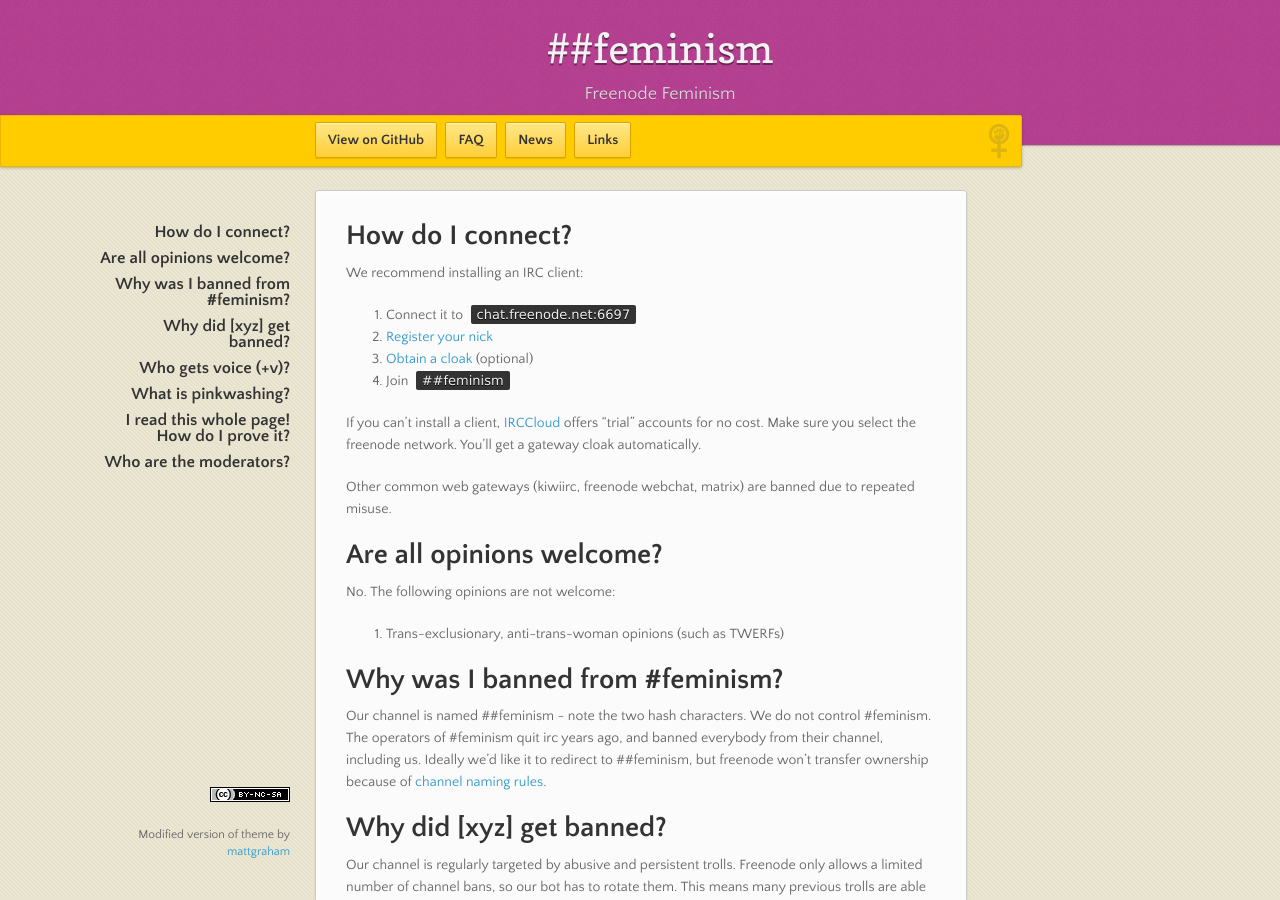
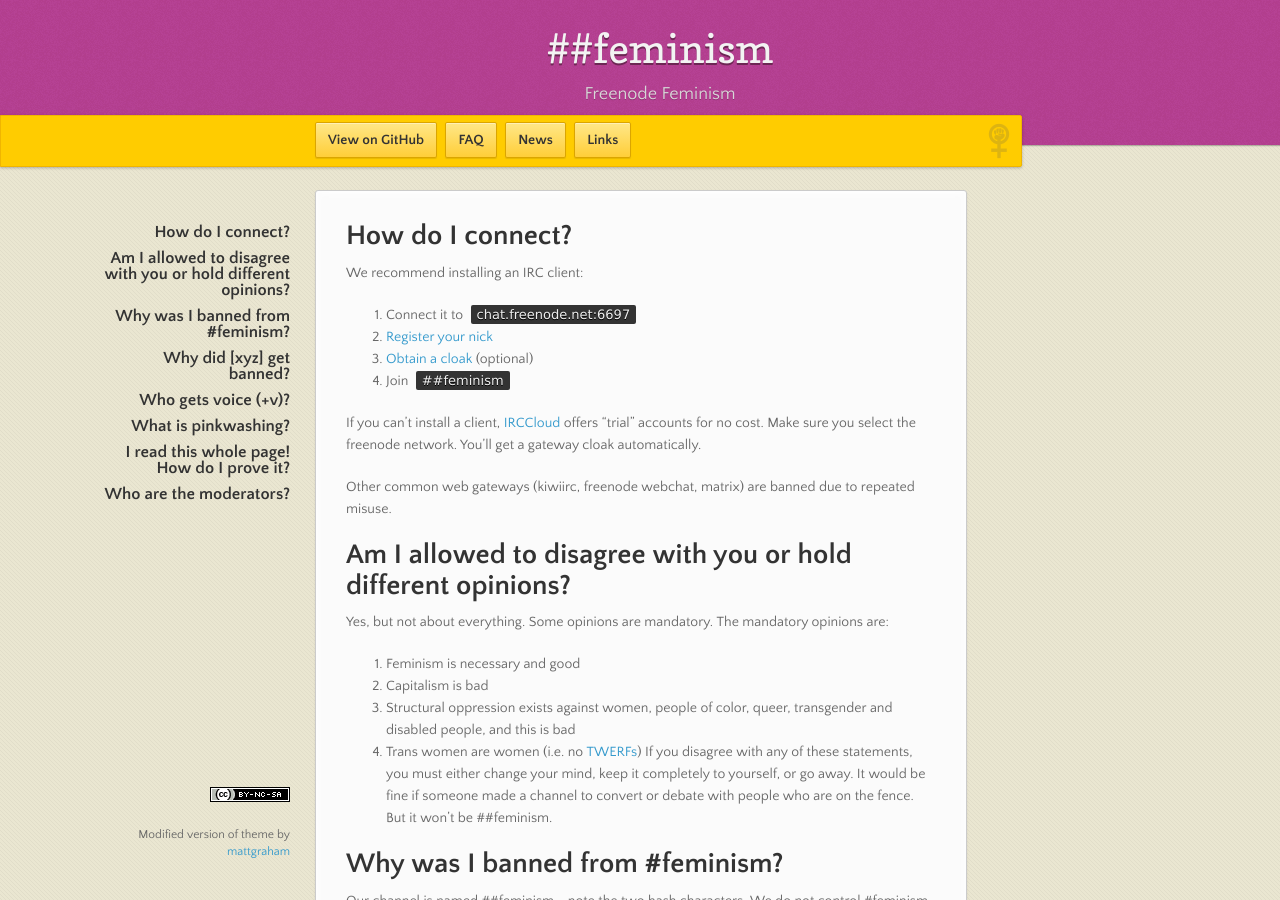
Before and after one commit to feminism-chat/feminism-chat.github.io, a Jekyll site: the page built from faq.md, in a window 1280 px wide and 900 px high. Built offline with Jekyll 4.4.1, drawn with Linux system fonts in a browser that asks for light colours; nearby versions of some CDN libraries.

Commit message:
move to FAQ: more mandatory opinions

```diff
--- a/faq.md
+++ b/faq.md
@@ -16,10 +16,14 @@ If you can't install a client, [IRCCloud](https://irccloud.com) offers "trial" a
 
 Other common web gateways (kiwiirc, freenode webchat, matrix) are banned due to repeated misuse.
 
-# Are all opinions welcome?
+# Am I allowed to disagree with you or hold different opinions?
 
-No. The following opinions are not welcome:
-1. Trans-exclusionary, anti-trans-woman opinions (such as TWERFs)
+Yes, but not about everything. Some opinions are mandatory. The mandatory opinions are:
+1. Feminism is necessary and good
+1. Capitalism is bad
+1. Structural oppression exists against women, people of color, queer, transgender and disabled people, and this is bad
+1. Trans women are women (i.e. no [TWERFs](https://en.wikipedia.org/wiki/Feminist_views_on_transgender_and_transsexual_people))
+If you disagree with any of these statements, you must either change your mind, keep it completely to yourself, or go away. It would be fine if someone made a channel to convert or debate with people who are on the fence. But it won't be ##feminism.
 
 # Why was I banned from #feminism?
 
```
Also changed, not shown: index.md (+0 -3 lines).
